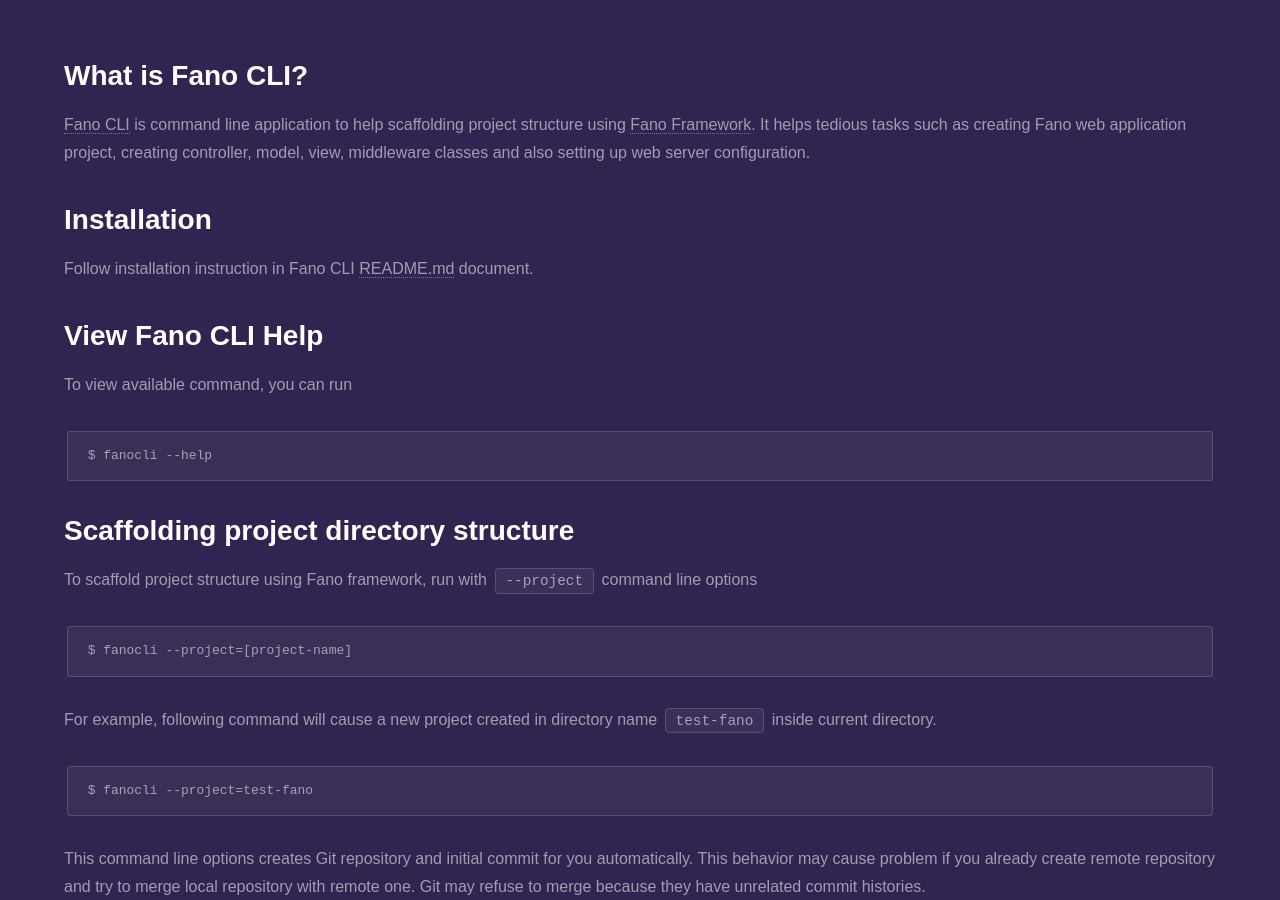
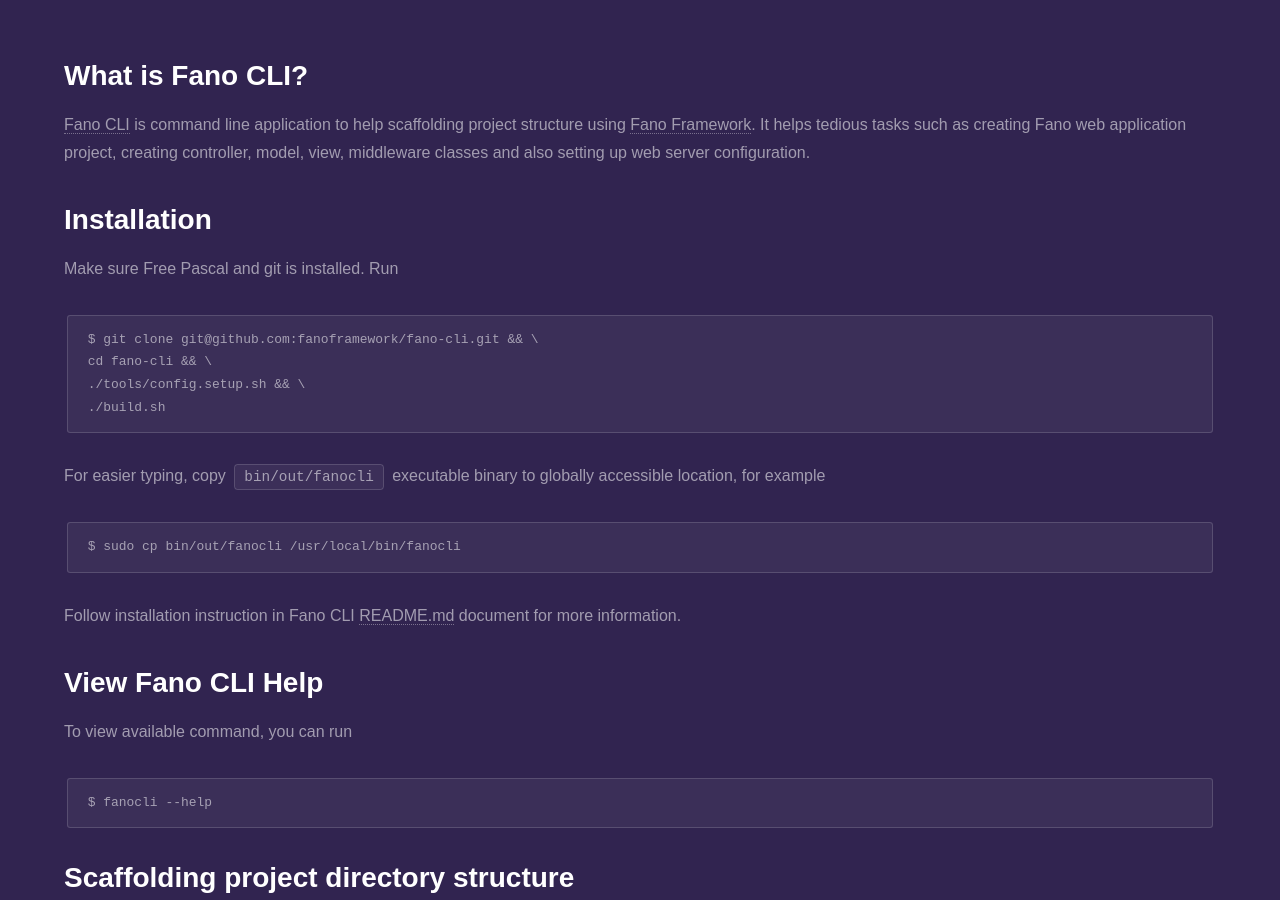
Before and after one commit to fanoframework/fanoframework.github.io, a Jekyll site: the page built from scaffolding-with-fano-cli/index.md, in a window 1280 px wide and 900 px high, scrolled down 239 px. Built offline with Jekyll 4.4.1, drawn with Linux system fonts in a browser that asks for light colours; our own code applies the rules of GitHub Pages for plain Markdown files.

Commit message:
add content for install fano cli

````diff
--- a/scaffolding-with-fano-cli/index.md
+++ b/scaffolding-with-fano-cli/index.md
@@ -11,7 +11,21 @@
 
 ## Installation
 
-Follow installation instruction in Fano CLI [README.md](https://github.com/fanoframework/fano-cli/blob/master/README.md) document.
+Make sure Free Pascal and git is installed. Run
+
+```
+$ git clone git@github.com:fanoframework/fano-cli.git && \
+cd fano-cli && \
+./tools/config.setup.sh && \
+./build.sh
+```
+For easier typing, copy `bin/out/fanocli` executable binary to globally accessible location, for example
+
+```
+$ sudo cp bin/out/fanocli /usr/local/bin/fanocli
+```
+
+Follow installation instruction in Fano CLI [README.md](https://github.com/fanoframework/fano-cli/blob/master/README.md) document for more information.
 
 ## View Fano CLI Help
 
````
